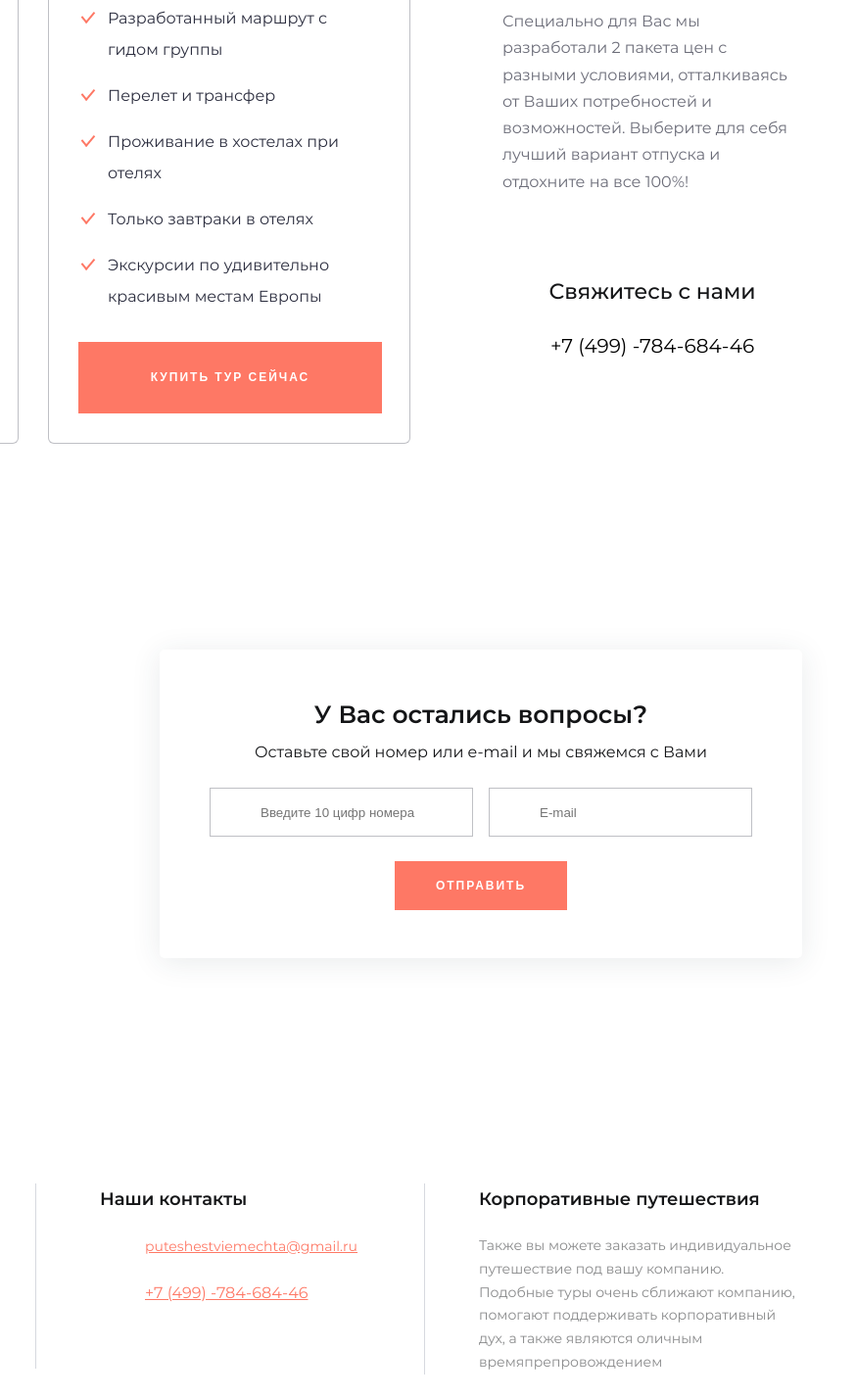
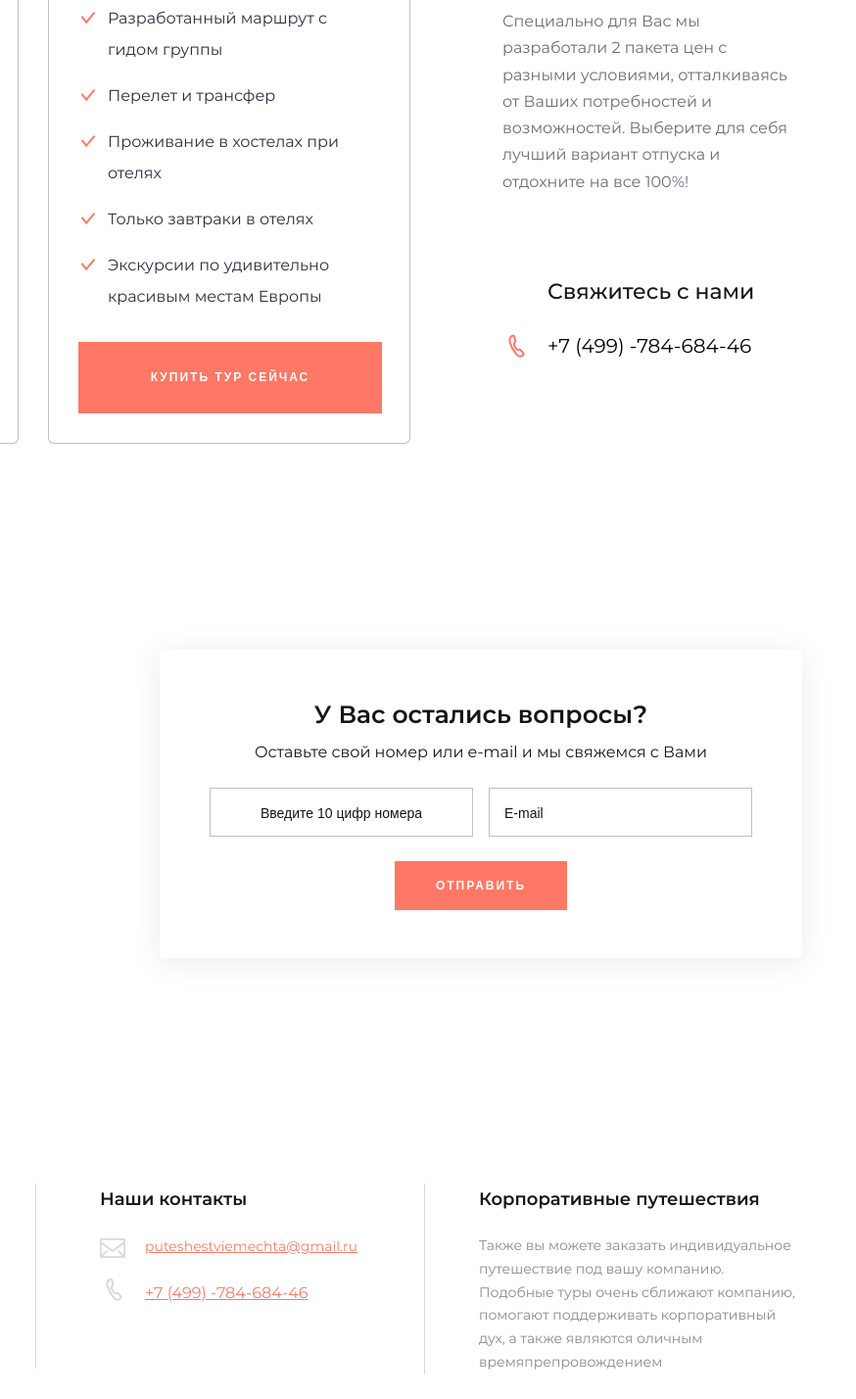
Before and after one commit to MattNovik/HTML_Academy-test-, a website: page source/index.html in a window 1280 px wide. Shown: the part 3732-5160 px from the top of the page at 98% size, 406-1280 px from the left. Drawn offline with Linux system fonts and the light colour scheme.

Commit message:
desk pseudo fin

```diff
--- a/source/index.html
+++ b/source/index.html
@@ -139,7 +139,11 @@
 					<p class="prices-info__text">Специально для Вас  мы разработали 2 пакета цен с разными условиями, отталкиваясь от Ваших потребностей и возможностей. Выберите для себя лучший вариант отпуска и отдохните на все 100%! </p>
 					<div class="wrapper-tel">
 						<p class="wrapper-tel__text">Свяжитесь с нами</p>
-						<a href="#" class="wrapper-tel__tel">+7 (499) -784-684-46</a>
+						<a href="#" class="wrapper-tel__tel">+7 (499) -784-684-46
+							<svg width="17" height="24" viewBox="0 0 17 24" fill="none" xmlns="http://www.w3.org/2000/svg">
+								<path d="M1.3961 6.62432C1.31155 5.42623 1.57729 4.24606 2.2809 3.29684C2.8909 2.43632 3.68511 1.96636 4.64239 1.69172C5.44868 1.4525 5.97715 1.74561 6.20968 2.64204C6.54186 3.98224 7.01598 5.3225 7.18811 6.73361C7.24247 7.35485 6.84084 8.23322 6.40598 8.6856C5.31583 9.75888 5.54232 10.5399 6.36976 12.1643C6.62644 12.6881 7.03412 13.5934 7.82834 14.7919C8.65577 15.9992 9.09364 16.6472 10.1566 16.0975C11.3374 15.5035 12.198 15.8855 13.0889 16.8444C13.6928 17.5369 14.3572 18.1318 14.9612 18.8243C15.8339 19.8542 15.7946 20.5641 15.1121 21.2915C13.8831 22.6309 11.8538 23.0736 10.3439 22.1766C9.51039 21.6881 8.67994 21.0487 8.0186 20.303C5.10447 16.9825 3.00266 13.1212 1.73735 8.76321C1.53502 8.02654 1.4414 7.28104 1.3961 6.62432Z" stroke="#141517" stroke-width="2" stroke-miterlimit="10"/>
+							</svg>
+						</a>
 					</div>
 				</div>
 				<div class="wrapper-sec-prices">
@@ -182,7 +186,8 @@
 					<p class="additional-info__name">У Вас остались вопросы?</p>
 					<p class="additional-info__text">Оставьте свой номер или e-mail и мы свяжемся с Вами</p>
 					<form action="post" class="additional-info__form">
-						<input type="tel" class="telephone" placeholder="Введите 10 цифр номера ">
+						<input type="tel" name="tel" class="telephone" placeholder="Введите 10 цифр номера ">
+						<!-- <label for="tel">*+7</label> -->
 						<input type="email" class="email" placeholder="E-mail">
 						<button class="additional-info__send" type="submit">отправить</button>
 					</form>
@@ -218,8 +223,16 @@
 			</div>
 			<div class="contacts">
 				<p class="contacts__name">Наши контакты</p>
-				<a href="mailto:puteshestviemechta@gmail.ru" class="contacts__mail">puteshestviemechta@gmail.ru</a>
-				<a href="tel:+749978468446" class="contacts__tel">+7 (499) -784-684-46</a>
+				<a href="mailto:puteshestviemechta@gmail.ru" class="contacts__mail">
+					<svg width="26" height="20" viewBox="0 0 26 20" fill="none" xmlns="http://www.w3.org/2000/svg">
+						<path d="M24.2273 0H1.77273C0.768182 0 0 0.764706 0 1.76471V18.2353C0 19.2353 0.768182 20 1.77273 20H24.2273C25.2318 20 26 19.2353 26 18.2353V1.76471C26 0.764706 25.2318 0 24.2273 0ZM24.2273 17L19.5591 12.3529C19.2045 12 18.6727 12 18.3182 12.3529C17.9636 12.7059 17.9636 13.2353 18.3182 13.5882L22.9864 18.2353H3.01362L7.68182 13.5882C8.03636 13.2353 8.03636 12.7059 7.68182 12.3529C7.32727 12 6.79547 12 6.44092 12.3529L1.77273 17V5.70585L12.4091 13.7059C12.5864 13.8236 12.7636 13.8823 12.9409 13.8823C13.1182 13.8823 13.2954 13.8236 13.4727 13.7059L24.2273 5.70585V17ZM24.2273 1.76471V3.4706L12.9409 11.8235L1.77273 3.4706V1.76471H24.2273Z" fill="#D7D9DF"/>
+					</svg>
+				puteshestviemechta@gmail.ru</a>
+				<a href="tel:+749978468446" class="contacts__tel">
+					<svg width="17" height="24" viewBox="0 0 17 24" fill="none" xmlns="http://www.w3.org/2000/svg">
+						<path d="M1.3961 6.62432C1.31155 5.42623 1.57729 4.24606 2.2809 3.29684C2.8909 2.43632 3.68511 1.96636 4.64239 1.69172C5.44868 1.4525 5.97715 1.74561 6.20968 2.64204C6.54186 3.98224 7.01598 5.3225 7.18811 6.73361C7.24247 7.35485 6.84084 8.23322 6.40598 8.6856C5.31583 9.75888 5.54232 10.5399 6.36976 12.1643C6.62644 12.6881 7.03412 13.5934 7.82834 14.7919C8.65577 15.9992 9.09364 16.6472 10.1566 16.0975C11.3374 15.5035 12.198 15.8855 13.0889 16.8444C13.6928 17.5369 14.3572 18.1318 14.9612 18.8243C15.8339 19.8542 15.7946 20.5641 15.1121 21.2915C13.8831 22.6309 11.8538 23.0736 10.3439 22.1766C9.51039 21.6881 8.67994 21.0487 8.0186 20.303C5.10447 16.9825 3.00266 13.1212 1.73735 8.76321C1.53502 8.02654 1.4414 7.28104 1.3961 6.62432Z" stroke="#141517" stroke-width="2" stroke-miterlimit="10"/>
+					</svg>
+				+7 (499) -784-684-46</a>
 			</div>
 			<div class="site-info">
 				<p class="site-info__name">Корпоративные путешествия</p>
--- a/source/sass/blocks/additional-info.scss
+++ b/source/sass/blocks/additional-info.scss
@@ -35,17 +35,43 @@
 	margin:24px 0 0 0;
 }
 .additional-info__form input {
+	position: relative;
 	width:269px;
 	height:50px;
-	padding:16px 0 15px 51px;
+	padding:16px 0 15px 15px;
 	margin:0;
 	background: #FFFFFF;
 	border: 1px solid rgba(44, 46, 63, 0.3);
 	box-sizing: border-box;
+	font-size: 14px;
+	line-height: 17px;
+	color: #141517;
+}
+.additional-info__form input::placeholder {
+	color: #141517;
+	font-size: 14px;
+	line-height: 17px;
 }
 .additional-info__form input:first-child {
 	margin:0 16px 0 0;
+	padding:16px 0 15px 51px;
 }
+/* .additional-info__form label {
+	position: absolute;
+	top:18px;
+	left:260px; */
+
+/*
+	&:before {
+		content:"";
+		position: absolute;
+		top:18px;
+		left:-260px;
+		font-size: 14px;
+		line-height: 17px;
+		color: #141517;
+		z-index: 100;
+	} */
 .additional-info__send {
 	width:176px;
 	height:50px;
--- a/source/sass/blocks/contacts.scss
+++ b/source/sass/blocks/contacts.scss
@@ -14,16 +14,33 @@
 	margin:0;
 }
 .contacts__mail {
+	position: relative;
 	margin:24px 0 0 46px;
 	font-size: 14px;
 	line-height: 17px;
 	text-decoration-line: underline;
 	color: $button__accent;
+
+	svg {
+		position: absolute;
+		top:0;
+		left:-46px;
+	}
 }
 .contacts__tel {
+	position: relative;
 	margin:23px 0 0 46px;
 	font-size: 16px;
 	line-height: 32px;
 	text-decoration-line: underline;
 	color: $button__accent;
+
+	svg {
+		position: absolute;
+		top:0;
+		left:-40px;
+		path {
+			stroke:#D7D9DF;
+		}
+	}
 }
--- a/source/sass/blocks/prices-info.scss
+++ b/source/sass/blocks/prices-info.scss
@@ -9,7 +9,15 @@
 	color: #2C2E3F;
 	margin:0;
 
-
+	&:after {
+		content:"";
+		position: absolute;
+		bottom:-20px;
+		left:0;
+		width:175px;
+		height:3px;
+		background: $button__accent;
+	}
 }
 .prices-info__text {
 	font-size: 16px;
--- a/source/sass/blocks/wrapper-tel.scss
+++ b/source/sass/blocks/wrapper-tel.scss
@@ -3,8 +3,7 @@
 	display: flex;
 	flex-direction:column;
 	justify-content:center;
-	align-items:center;
-	margin:60px 0 0 0;
+	margin:60px 0 0 46px;
 }
 .wrapper-tel__text {
 	font-weight: 500;
@@ -13,7 +12,17 @@
 	color: #141517;
 }
 .wrapper-tel__tel {
+	position: relative;
 	font-size: 20px;
 	line-height: 32px;
 	color: #000000;
+
+	svg {
+		position:absolute;
+		top:4px;
+		left:-40px;
+		path {
+			stroke: $button__accent;
+		}
+	}
 }
```
Also changed, not shown: source/css/style.min.css, 1 other file.
